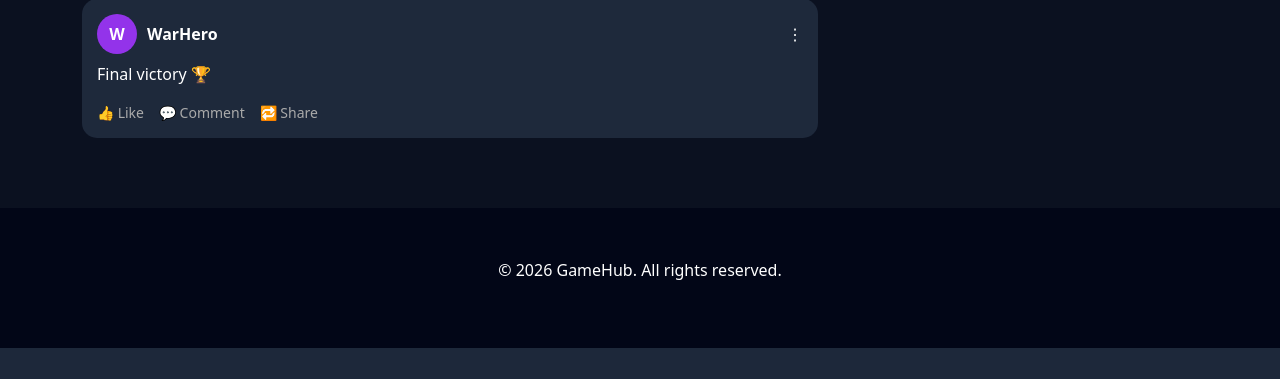
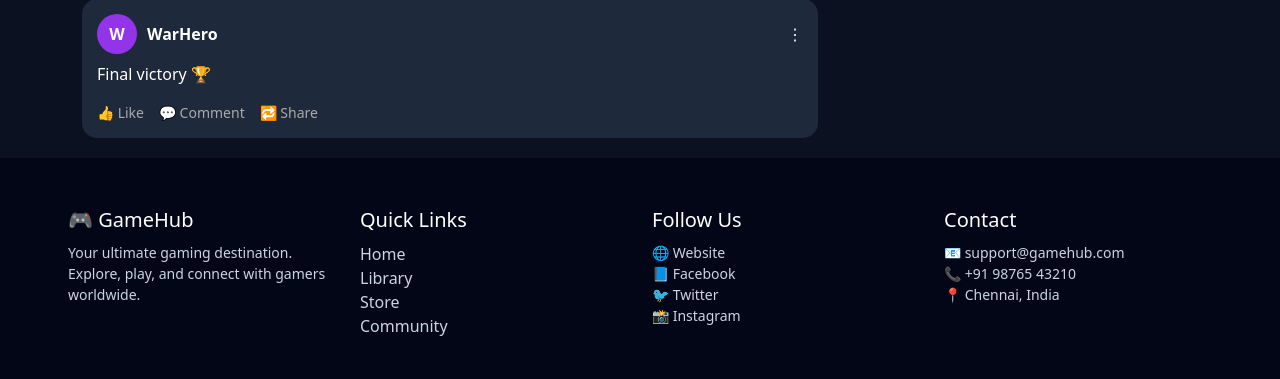
Before and after one commit to bharanidharan70/gamehub, a PHP site: page /community.php in a window 1280 px wide. Shown: the part 3312-3691 px from the top of the page. Before the commit the page ends 3660 px from the top, so only its background shows below. Run offline with PHP 8.4, Linux system fonts and the light colour scheme.

Commit message:
add footer and href links in community and index

```diff
--- a/community.php
+++ b/community.php
@@ -118,7 +118,43 @@
         .footer {
             background: #020617;
             padding: 50px 20px;
-            margin-top: 50px;
+            color: #e5e7eb;
+
+            width: 100%;
+            position: relative;
+            left: 0;
+        }
+
+        .footer h5 {
+            color: #ffffff;
+            margin-bottom: 10px;
+        }
+
+        .footer p {
+            color: #cbd5e1;
+            font-size: 14px;
+        }
+
+        .footer a {
+            color: #cbd5e1;
+            text-decoration: none;
+        }
+
+        .footer a:hover {
+            color: #a855f7;
+        }
+
+        .footer .row {
+            row-gap: 25px;
+        }
+
+        .footer iframe {
+            border-radius: 10px;
+            margin-top: 10px;
+        }
+
+        .footer hr {
+            border-color: #334155;
         }
     </style>
 </head>
@@ -241,9 +277,73 @@
 
     </div>
 
-    <!-- FOOTER -->
-    <div class="footer text-center">
-        <p>© 2026 GameHub. All rights reserved.</p>
+     <!-- FOOTER -->
+    <div class="footer">
+        <div class="container-fluid px-5">
+
+            <div class="row">
+
+                <!-- WEBSITE INFO -->
+                <div class="col-md-3">
+                    <h5>🎮 GameHub</h5>
+                    <p>
+                        Your ultimate gaming destination.<br>
+                        Explore, play, and connect with gamers worldwide.
+                    </p>
+                </div>
+
+                <!-- QUICK LINKS -->
+                <div class="col-md-3">
+                    <h5>Quick Links</h5>
+                    <ul class="list-unstyled">
+                        <li><a href="index.php">Home</a></li>
+                        <li><a href="library.php">Library</a></li>
+                        <li><a href="store.php">Store</a></li>
+                        <li><a href="community.php">Community</a></li>
+                    </ul>
+                </div>
+
+                <!-- SOCIAL -->
+                <div class="col-md-3">
+                    <h5>Follow Us</h5>
+                    <p>
+                        🌐 Website <br>
+                        📘 Facebook <br>
+                        🐦 Twitter <br>
+                        📸 Instagram
+                    </p>
+                </div>
+
+                <!-- CONTACT -->
+                <div class="col-md-3">
+                    <h5>Contact</h5>
+                    <p>
+                        📧 support@gamehub.com <br>
+                        📞 +91 98765 43210 <br>
+                        📍 Chennai, India
+                    </p>
+                </div>
+
+            </div>
+
+            <!-- MAP -->
+            <div class="mt-4">
+                <iframe
+                    src="https://www.google.com/maps?q=Chennai&output=embed"
+                    width="100%" height="220"
+                    style="border:0;">
+                </iframe>
+            </div>
+
+            <hr>
+
+            <!-- COPYRIGHT -->
+            <div class="text-center mt-3">
+                <p>© 2026 GameHub. All rights reserved.</p>
+                <p>Designed for gamers 🎮</p>
+            </div>
+
+        </div>
     </div>
 
     <script src="https://cdn.jsdelivr.net/npm/bootstrap@5.3.2/dist/js/bootstrap.bundle.min.js"></script>
--- a/login.php
+++ b/login.php
@@ -116,13 +116,13 @@
 
                         <!-- EMAIL -->
                         <div class="mb-3">
-                            <label>Email</label>
+                            <label>Email<span class="text-danger"> *</span></label>
                             <input type="email" class="form-control" name="email" placeholder="Enter your email" required>
                         </div>
 
                         <!-- PASSWORD -->
                         <div class="mb-3 position-relative">
-                            <label>Password</label>
+                            <label>Password<span class="text-danger"> *</span></label>
                             <input type="password" id="password" class="form-control pe-5"
                                 name="password" placeholder="Enter password" required>
 
```
Also changed, not shown: index.php (+5 -5 lines), signup.php (+8 -8 lines).
